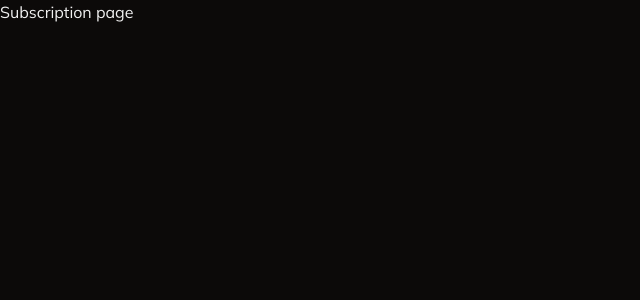
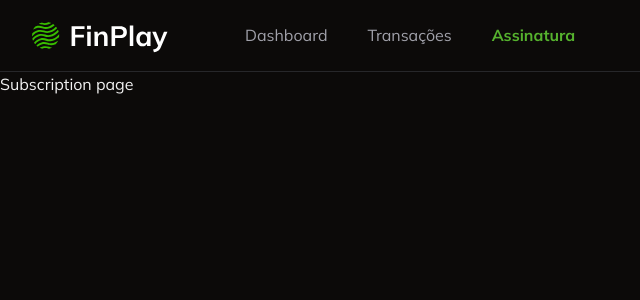
Before and after one commit to MatheusMoroRuiz/finplay, a Next.js app: page /subscription in a window 1280 px wide. Shown: the top 300 px of the page, without its empty margins (0-640 px from the left). Built offline with nearby package versions, Linux system fonts and the light colour scheme.

Commit message:
feat: add navbar component

```diff
--- /dev/null
+++ b/src/app/_components/navbar.tsx
@@ -0,0 +1,52 @@
+"use client";
+
+import { UserButton } from "@clerk/nextjs";
+import Image from "next/image";
+import Link from "next/link";
+import { usePathname } from "next/navigation";
+
+const Navbar = () => {
+  const pathname = usePathname();
+  return (
+    <nav className="flex justify-between px-8 py-4 border-b border-solid">
+      {/* ESQUERDA */}
+      <div className="flex items-center gap-10">
+        <Image src="/logotipo.svg" alt="FinPlay" width={173} height={39} />
+        <Link
+          href="/"
+          className={
+            pathname === "/"
+              ? "text-primary font-bold"
+              : "text-muted-foreground"
+          }
+        >
+          Dashboard
+        </Link>
+        <Link
+          href="/transactions"
+          className={
+            pathname === "/transactions"
+              ? "text-primary font-bold"
+              : "text-muted-foreground"
+          }
+        >
+          Transações
+        </Link>
+        <Link
+          href="/subscription"
+          className={
+            pathname === "/subscription"
+              ? "text-primary font-bold"
+              : "text-muted-foreground"
+          }
+        >
+          Assinatura
+        </Link>
+      </div>
+      {/* DIREITA */}
+      <UserButton showName />
+    </nav>
+  );
+};
+
+export default Navbar;
--- a/src/app/page.tsx
+++ b/src/app/page.tsx
@@ -1,6 +1,7 @@
 import { UserButton } from "@clerk/nextjs";
 import { auth } from "@clerk/nextjs/server";
 import { redirect } from "next/navigation";
+import Navbar from "./_components/navbar";
 
 // Uma função assíncrona serve para lidar com operações que podem levar algum tempo, como chamadas de API ou consultas ao banco de dados.
 // Neste caso, estamos usando auth() para verificar se o usuário está autenticado.
@@ -16,10 +17,10 @@
     redirect("/login");
   }
   return (
-    <div className="flex h-full items-center justify-center">
-      {/* O UserButton do Clerk exibe informações do usuário autenticado */}
-      <UserButton showName />
-    </div>
+    <>
+      <Navbar />
+      <div className="flex h-full items-center justify-center"></div>
+    </>
   );
 };
 
--- a/src/app/subscription/page.tsx
+++ b/src/app/subscription/page.tsx
@@ -1,5 +1,12 @@
+import Navbar from "../_components/navbar";
+
 const SubscriptionPage = () => {
-  return <h1> Subscription page</h1>;
+  return (
+    <>
+      <Navbar />
+      <h1> Subscription page</h1>
+    </>
+  );
 };
 
 export default SubscriptionPage;
--- a/src/app/transactions/page.tsx
+++ b/src/app/transactions/page.tsx
@@ -2,11 +2,14 @@
 import { DataTable } from "../_components/ui/data-table";
 import { transactionColumns } from "./_columns";
 import AddTransactionButton from "../_components/add-transaction-button";
+import Navbar from "../_components/navbar";
 
 const TransactionsPage = async () => {
   // O findMany serve para buscar todas as transações no banco na tabela Transaction
   const transactions = await db.transaction.findMany({});
   return (
+    <>
+      <Navbar />
       <div className="p-6 space-y-6">
         {/* TÍTULO E BOTÃO */}
         <div className="flex w-full justify-between items-center">
@@ -16,6 +19,7 @@
         {/* Aqui eu estou renderizando a tabela de transações */}
         <DataTable columns={transactionColumns} data={transactions} />
       </div>
+    </>
   );
 };
 
```
Lines whose indentation alone changed are shown as unchanged.
